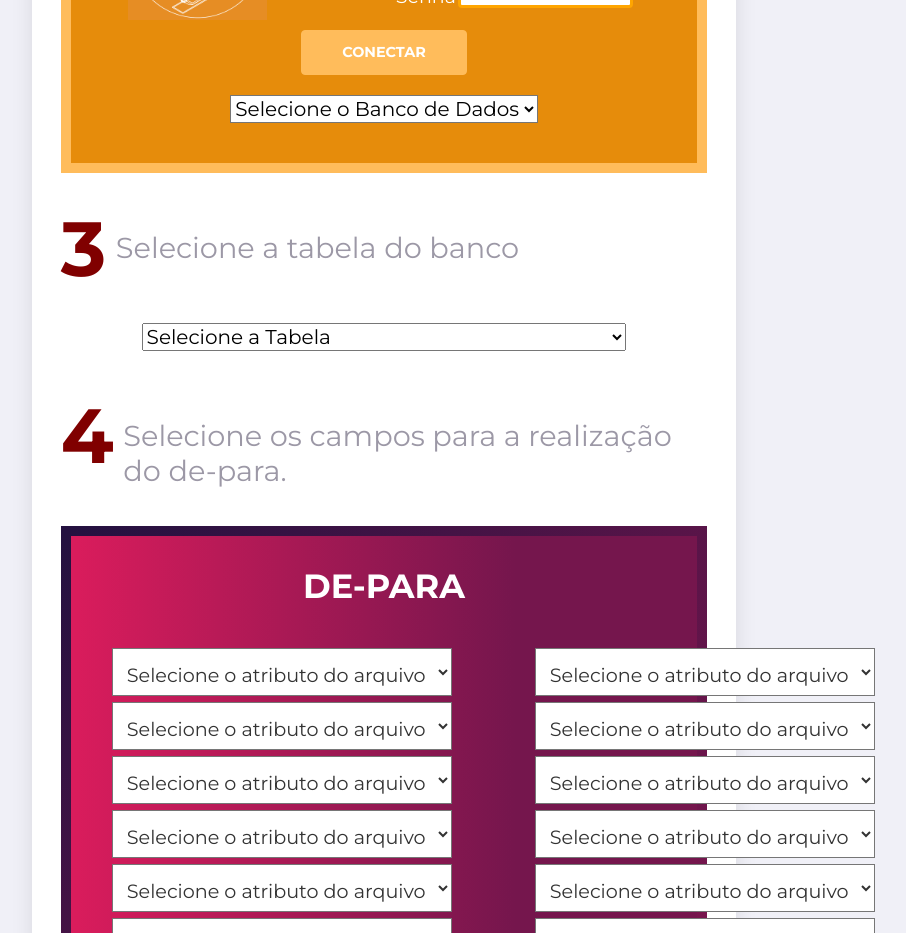
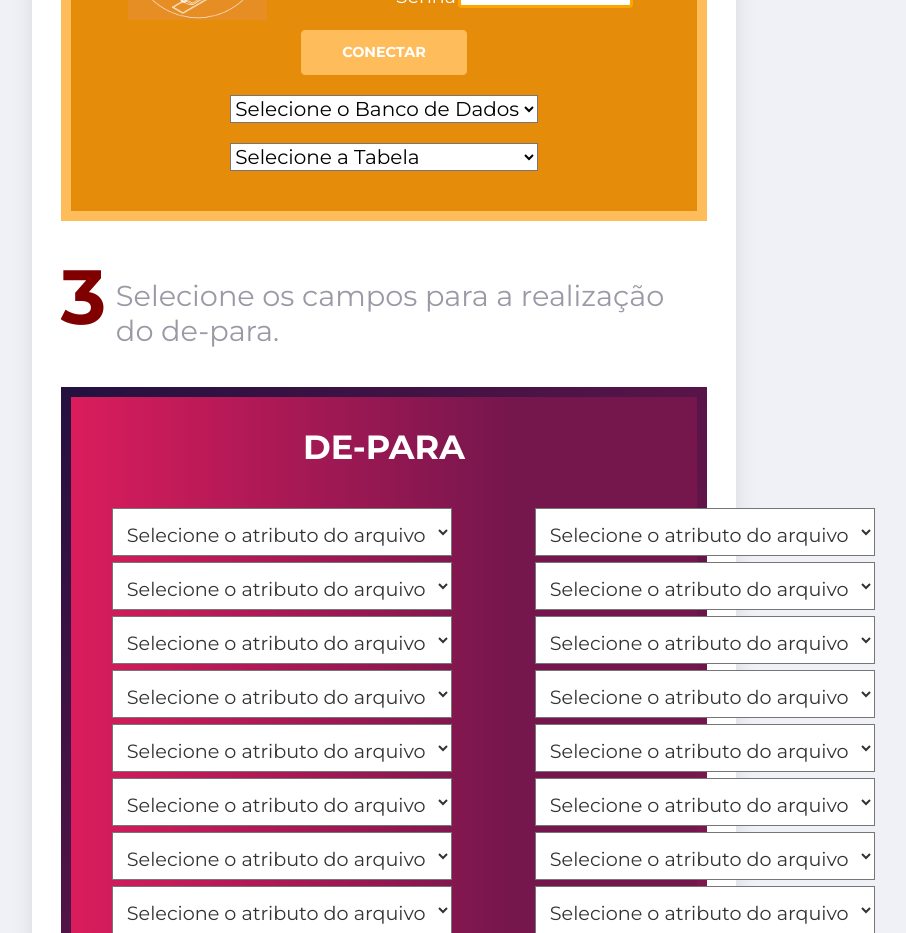
Before and after one commit to BureauTech/Mini-ETL-Shapefile-to-PostGis, a React (Create React App) app in the folder web/: page /shape in a window 1280 px wide. Shown: the part 1260-2193 px from the top of the page, without its empty margins (256-1162 px from the left). Built offline with nearby package versions, Linux system fonts and the light colour scheme.

Commit message:
Input Componente Selecao no Connection

```diff
--- a/web/src/components/Connection/index.js
+++ b/web/src/components/Connection/index.js
@@ -3,6 +3,10 @@ import api from '../../services/api';
 import AppContext from '../../context';
 import postStep1 from '../../assets/img/notebook-background.png';
 import { makeStyles } from '@material-ui/core/styles';
+import MenuItem from '@material-ui/core/MenuItem';
+import FormControl from '@material-ui/core/FormControl';
+
+
 
 import './styles.css';
 
@@ -40,17 +44,76 @@ const Connection = () => {
   const [table, setTable] = useState('');
   const [user, setUser] = useState();
   const [password, setPassword] = useState();
-  const [loading, setLoading] = useState(false);
   const [bdList2, setBdList] = useState('');
   const [lista, setLista] = useState();
   const {shapeReturn, setShapeReturn} = useContext(AppContext);
   const [campos, setCampos] = React.useState(0);
+  const [open, setOpen] = React.useState(false);
+  const classes = useStyles();
+  const [field, setField] = useState([]);
+  const [banco, setBanco] = useState();
 
+  const handleChange2 = (event) => {
+    setCampos(event.target.value);
+    setBanco(event.target.value)
+  };
+
+  const handleNew = (event) => {
+    setField(event.target.value);
+    PARAList(event.target.value);
+  }
+
+  const PARAList = async (field) => {
+    await api({
+      method: 'post',
+      url: '/fields/' + field,
+      data: {
+        "host": local,
+        "porta": portal,
+        "bd": table,
+        "usuario": user,
+        "senha": password
+      }
+    })
+    .then(response => {
+      }
+    )
+    .catch(err => {
+      console.log('deu ruim bb', err);
+    });
+  }
+
+  const listItems = shapeReturn.map(
+    (value, index) =>
+    <option className="fields" id={index + 1} key={index}>{value}</option>
+  );
+
+  function inputFill() { //func
+    if (shapeReturn.length > 0){
+      return (
+        shapeReturn.map(
+          (value, index) =>
+          <option className="fields" id={index + 1} key={index}>{value}</option>
+        )
+      )}
+
+    else {
+      return (
+        <>
+
+          <MenuItem value={''} className={classes.text} onClick={Connection}><em>None</em></MenuItem>
+          <MenuItem value={''} className={classes.text} onClick={Connection}><em>None</em></MenuItem>
+          <MenuItem value={''} className={classes.text} onClick={Connection}><em>None</em></MenuItem>
+          <MenuItem value={''} className={classes.text} onClick={Connection}><em>None</em></MenuItem>
+          <MenuItem value={''} className={classes.text} onClick={Connection}><em>None</em></MenuItem>
+          <MenuItem value={''} className={classes.text} onClick={Connection}><em>None</em></MenuItem>
+        </>
+      )
+    }
+  }
   useEffect(() => {
     console.log('context here: ', shapeReturn);
   }, [shapeReturn]);
-
-  const classes = useStyles();
 
   const handleChange = (e) => {
     console.log(e.target.value);
@@ -110,6 +173,7 @@ const Connection = () => {
   }
 
     return (
+      <>
       <div className="db-container" width="100%">
         <div className="db-container-title" width="100%">
           <h1>CONEXÃO COM O BANCO DE DADOS</h1>
@@ -139,7 +203,6 @@ const Connection = () => {
 
         <button type="button" onClick={bdConnect}>CONECTAR</button>
 
-
           <div className={classes.text}>
           <form className={classes.text}>
 
@@ -156,9 +219,24 @@ const Connection = () => {
           </select>
         </form>
         </div>
+        <div className={classes.text}>
+
+        <FormControl className={classes.text} onChange={handleNew}>
+          <select value={campos} onChange={handleChange2} className={classes.select}>
+            <option value={0} selected disabled>Selecione a Tabela</option>
+            { shapeReturn && shapeReturn.length > 0 &&
+              shapeReturn.map((item)=>{
+                return (
+                  <option value={item}>{item}</option>
+                )
+              })
+            }
+          </select>
+        </FormControl>
+        </div>
       </div>
+      </>
     )
-
 }
 
 export default Connection;
--- a/web/src/components/Selecao/index.js
+++ b/web/src/components/Selecao/index.js
@@ -3,6 +3,8 @@ import { makeStyles } from '@material-ui/core/styles';
 import MenuItem from '@material-ui/core/MenuItem';
 import FormControl from '@material-ui/core/FormControl';
 import api from '../../services/api';
+import Connection from '../Connection';
+
 
 import "./styles.css";
 import AppContext from '../../context';
@@ -46,6 +48,7 @@ function ControlledOpenSelect() {
   const [body2, setBody] = useState([]);
   const handleChange = (event) => {
     setCampos(event.target.value);
+    setBanco(event.target.value)
   };
 
   const handleNew = (event) => {
@@ -55,22 +58,19 @@ function ControlledOpenSelect() {
   const [Files, setFiles] = useState([]); //lista vazia
   const {shapeReturn, setShapeReturn} = useContext(AppContext); //chamando o AppContext
 
+  const [params, setParams] = useState([])
+
   useEffect(() => {}, [shapeReturn]);
 
-
-
-  const handleSelect = (event) => {
-
-  }
-
   const PARAList = async (field) => {
-    api({
+    await api({
       method: 'post',
       url: '/fields/' + field,
-      data: {}
+      data: {
+
+      }
     })
     .then(response => {
-      setField(response.data)
       }
     )
     .catch(err => {
@@ -78,37 +78,6 @@ function ControlledOpenSelect() {
     });
   }
 
-
-  const bdList = (tableSelected) => {
-    const url = '/fields/' + field
-    const body = {
-      data: {
-        "host": local,
-        "porta": portal,
-        "bd": tableSelected,
-        "usuario": user,
-        "senha": password
-      }
-    }
-
-   api.post(url + body)
-    .then(response => {
-        setLista(response.data);
-        setBanco(tableSelected);
-        setResponse(response.data);
-      }
-    )
-    .catch(err => {
-      console.log('deu ruim bb', err);
-    });
-
-
-
-
-
-
-
-  }
   const listItems = shapeReturn.map(
     (value, index) =>
     <option className="fields" id={index + 1} key={index}>{value}</option>
@@ -127,12 +96,12 @@ function ControlledOpenSelect() {
       return (
         <>
 
-          <MenuItem value={''} className={classes.text} onClick={bdList}><em>None</em></MenuItem>
-          <MenuItem value={''} className={classes.text} onClick={bdList}><em>None</em></MenuItem>
-          <MenuItem value={''} className={classes.text} onClick={bdList}><em>None</em></MenuItem>
-          <MenuItem value={''} className={classes.text} onClick={bdList}><em>None</em></MenuItem>
-          <MenuItem value={''} className={classes.text} onClick={bdList}><em>None</em></MenuItem>
-          <MenuItem value={''} className={classes.text} onClick={bdList}><em>None</em></MenuItem>
+          <MenuItem value={''} className={classes.text} onClick={Connection}><em>None</em></MenuItem>
+          <MenuItem value={''} className={classes.text} onClick={Connection}><em>None</em></MenuItem>
+          <MenuItem value={''} className={classes.text} onClick={Connection}><em>None</em></MenuItem>
+          <MenuItem value={''} className={classes.text} onClick={Connection}><em>None</em></MenuItem>
+          <MenuItem value={''} className={classes.text} onClick={Connection}><em>None</em></MenuItem>
+          <MenuItem value={''} className={classes.text} onClick={Connection}><em>None</em></MenuItem>
         </>
       )
     }
--- a/web/src/pages/Shape/index.js
+++ b/web/src/pages/Shape/index.js
@@ -9,7 +9,6 @@ import Header from '../../components/Header';
 import Faq from '../../components/Faq';
 import Footer from '../../components/Footer';
 import Connection from '../../components/Connection';
-import Selecao from '../../components/Selecao';
 import DropZone from '../../components/Upload-Shape/DropZone';
 import Batata from '../../components/DE-Shape-to-post';
 import ShapeCarga from '../../components/Carga-shape'
@@ -70,18 +69,8 @@ const Shape = () => {
 
         <Connection />
 
-        <div className="shape-step2-header">
+        <div className="shape-step4-header">
           <p>3</p>
-          <span>Selecione a tabela do banco</span>
-        </div>
-
-        <Selecao>
-          {inputFill()}
-        </Selecao>
-
-
-        <div className="shape-step4-header">
-          <p>4</p>
           <span>Selecione os campos para a realização do de-para.</span>
         </div>
 
```
Also changed, not shown: 1 other file (tests, documents, lock files or other folders).
